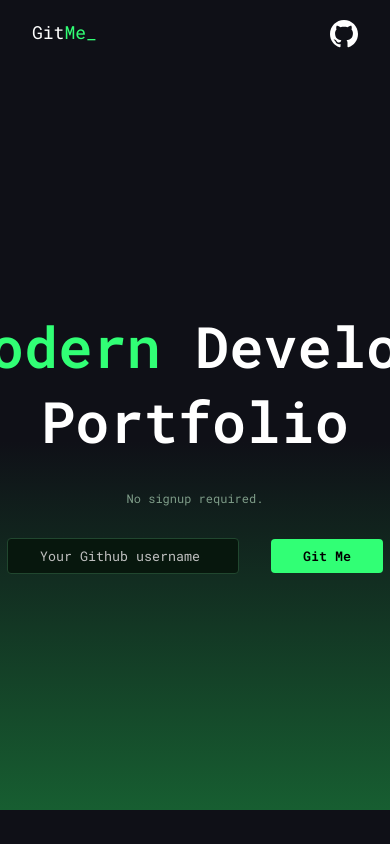
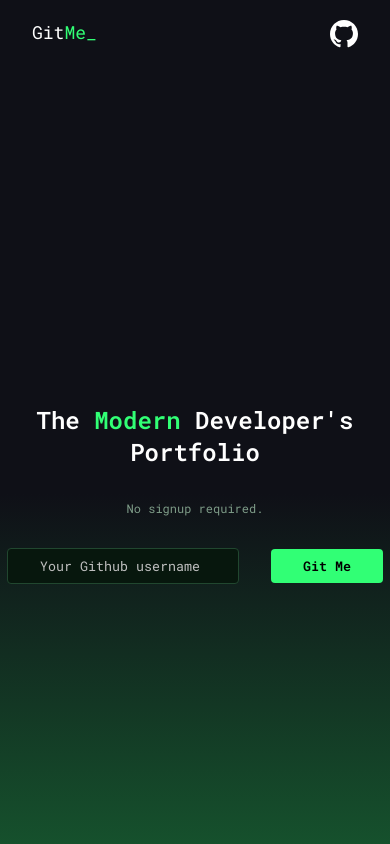
Before and after one commit to neillydev/gitme, a Next.js app: page / in a window 390 px wide. Built offline with nearby package versions, Linux system fonts and the light colour scheme; a web font is replaced by a local one.

Commit message:
add responsive styling to hero section

```diff
--- a/styles/Hero.module.scss
+++ b/styles/Hero.module.scss
@@ -233,6 +233,16 @@
 }
 
 @media (max-width: 490px) {
+    .heroSection {
+        overflow: hidden;
+        height: 100vh;
+    }
+
+    .heroCaption {
+        font-size: 16px;
+        width: 20rem;
+    }
+
     .heroHeader {
         font-size: 18px;
     }
```
